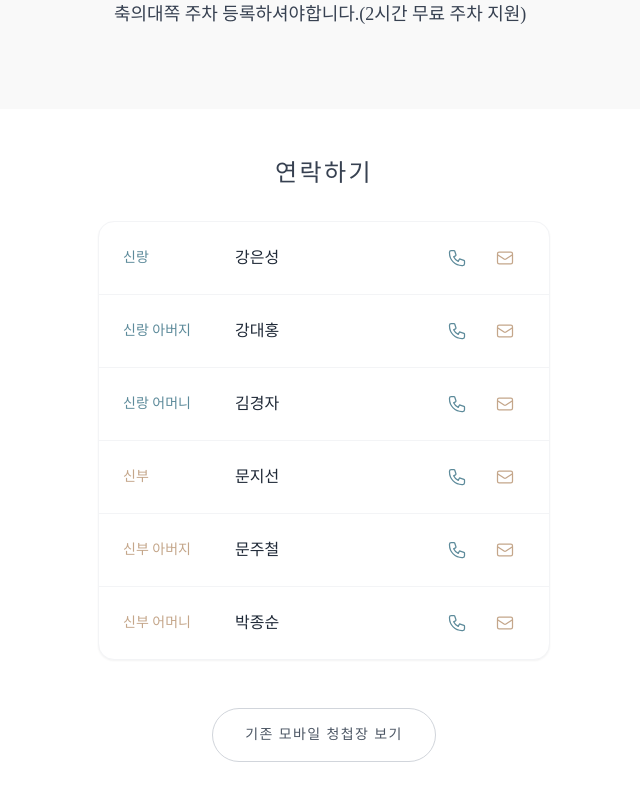
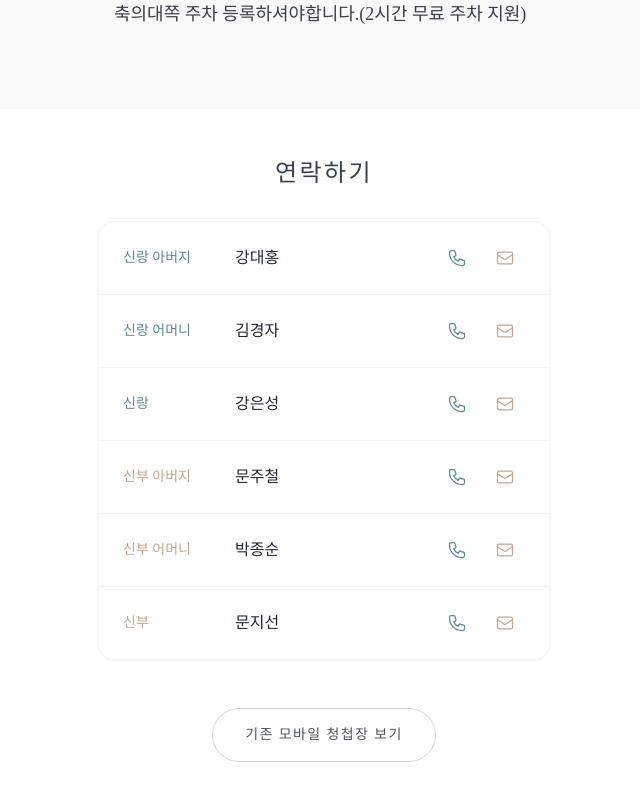
Before and after one commit to jimoon94/wedding, a Next.js app: page /day in a window 1280 px wide. Shown: the part 1461-2261 px from the top of the page, without its empty margins (316-956 px from the left). Built offline with nearby package versions, Linux system fonts and the light colour scheme; a web font is replaced by a local one.

Commit message:
refactor: update contact details, normalize image extensions, and remove VideoSection component

```diff
--- a/app/day/page.tsx
+++ b/app/day/page.tsx
@@ -4,12 +4,12 @@ import Link from 'next/link'
 import Location from '@/components/Location'
 
 const contacts = [
-  { side: '신랑', name: '강은성', phone: '010-2071-4691' },
-  { side: '신랑 아버지', name: '강대홍', phone: '010-2071-4691' },
-  { side: '신랑 어머니', name: '김경자', phone: '010-2071-4691' },
+  { side: '신랑 아버지', name: '강대홍', phone: '010-9359-8591' },
+  { side: '신랑 어머니', name: '김경자', phone: '010-8932-8581' },
+  { side: '신랑', name: '강은성', phone: '010-2418-8443' },
+  { side: '신부 아버지', name: '문주철', phone: '010-4334-4691' },
+  { side: '신부 어머니', name: '박종순', phone: '010-4300-4691' },
   { side: '신부', name: '문지선', phone: '010-2071-4691' },
-  { side: '신부 아버지', name: '문주철', phone: '010-2071-4691' },
-  { side: '신부 어머니', name: '박종순', phone: '010-2071-4691' },
 ]
 
 export default function WeddingDayPage() {
--- a/components/Guestbook.tsx
+++ b/components/Guestbook.tsx
@@ -142,7 +142,7 @@ export default function Guestbook() {
       {/* 상단 사진 */}
       <div className="relative h-[45vh] overflow-hidden max-w-[500px] mx-auto">
         <img
-          src="/last_img.JPG"
+          src="/last_img.jpg"
           alt="웨딩 사진"
           className="w-full h-full object-cover"
         />
--- a/components/VideoSection.tsx
+++ /dev/null
@@ -1,26 +0,0 @@
-'use client'
-
-import { motion } from 'framer-motion'
-
-export default function VideoSection() {
-  return (
-    <section className="w-full max-w-[500px] mx-auto">
-      <motion.div
-        initial={{ opacity: 0, y: 20 }}
-        whileInView={{ opacity: 1, y: 0 }}
-        transition={{ duration: 0.8 }}
-        viewport={{ once: true }}
-        className="relative w-full overflow-hidden"
-      >
-        <video
-          src="/main_intro.mov"
-          autoPlay
-          muted
-          loop
-          playsInline
-          className="w-full h-full object-cover"
-        />
-      </motion.div>
-    </section>
-  )
-}
```
Also changed, not shown: public/flower_img.jpg, public/last_img.JPG.
